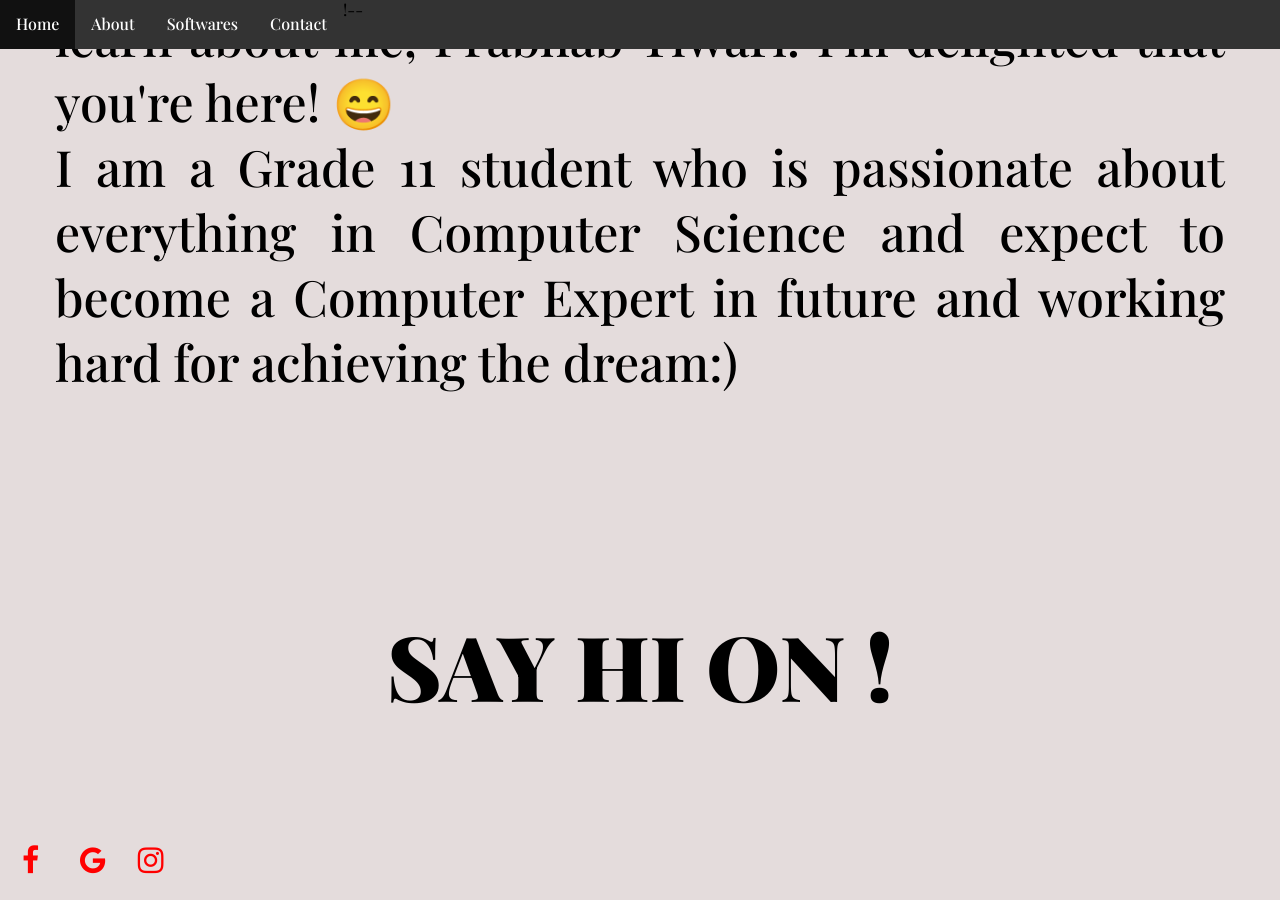
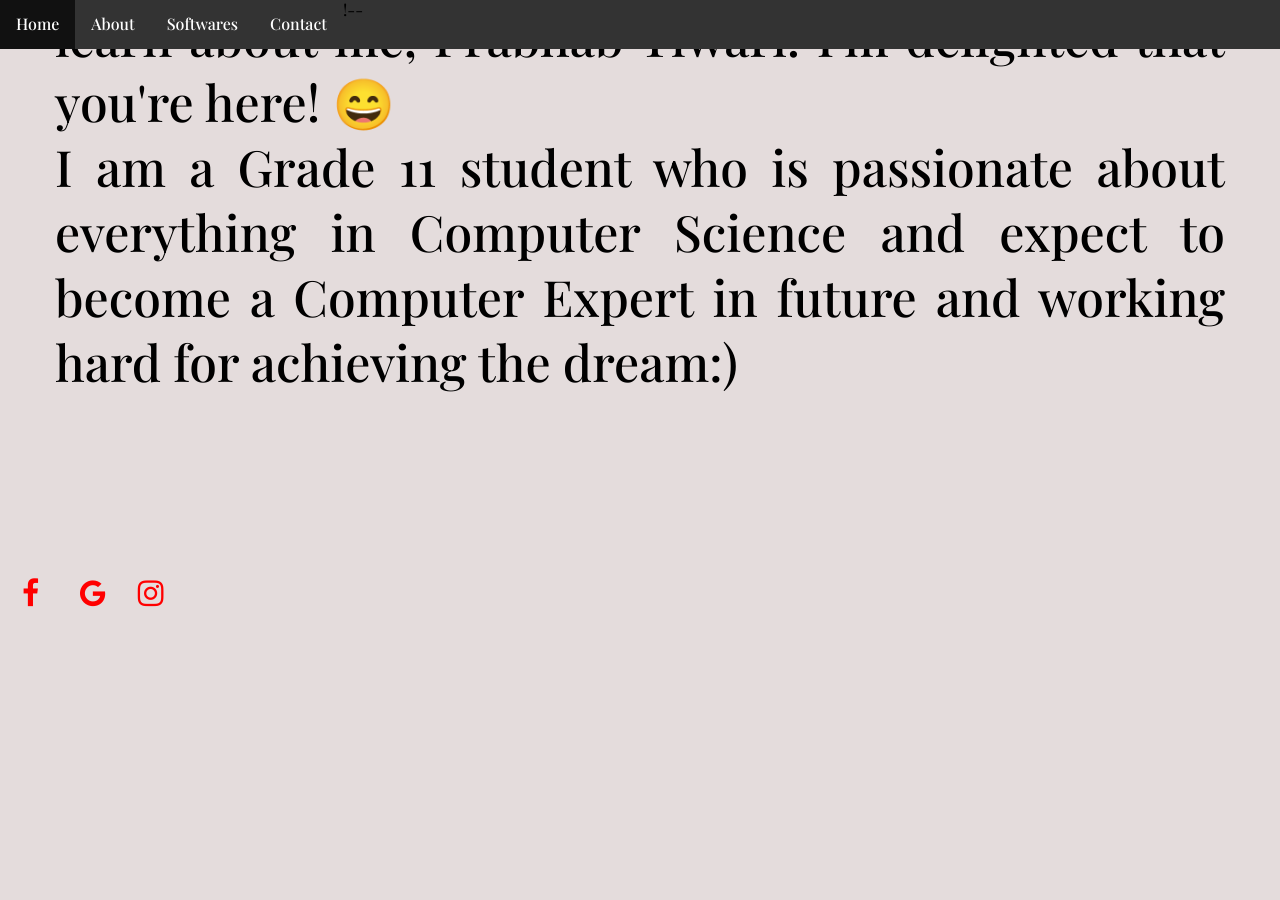
Before and after one commit to PrabhabTiwari/website, a Jekyll site: the page built from index.html, in a window 1280 px wide and 900 px high, scrolled down 1333 px. Built offline with Jekyll 4.4.1, drawn with Linux system fonts in a browser that asks for light colours; after the commit the page ends 1966 px from its top, so only the background shows below that.

Commit message:
Update footer.html

```diff
--- a/_includes/footer.html
+++ b/_includes/footer.html
@@ -111,15 +111,15 @@
 </head>
 <body>
 
-<H2> SAY HI ON !</H2>
+
 <bR>
 <!-- Add font awesome icons -->
-<a href="#" class="fa fa-facebook"></a>
+<a href="https://www.facebook.com/tiwariprabhab/" class="fa fa-facebook"></a>
 
-<a href="#" class="fa fa-google"></a>
+<a href="mailto:t.prabhab@gmail.com" class="fa fa-google"></a>
 
 
-<a href="#" class="fa fa-instagram"></a>
+<a href="https://www.instagram.com/tiwari_prabhab/" class="fa fa-instagram"></a>
 
 
 </body>
```
